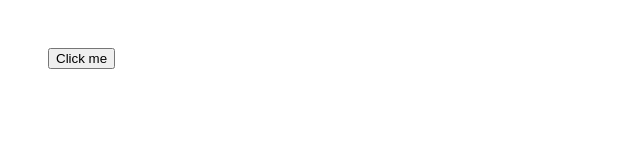
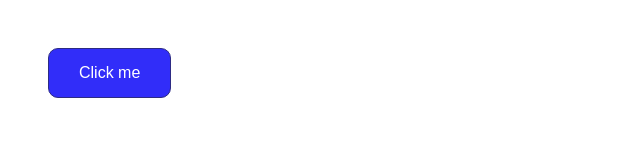
Before and after one commit to farrell-dan/concordia-css-P1, a plain HTML site: page workshop/exercise-10-stretch/index.html in a window 1280 px wide. Shown: the whole page, without its empty margins (0-640 px from the left). Drawn offline with Linux system fonts and the light colour scheme.

Commit message:
Exercise 10 Stretch

```diff
--- a/workshop/exercise-10-stretch/style.css
+++ b/workshop/exercise-10-stretch/style.css
@@ -3,5 +3,27 @@ body {
 }
 
 button {
-  /* Solve me */
+  display: inline-block;
+  padding: 15px 30px;
+  font-size: 16px;
+  background-color: #312df9;
+  transition: background-color 0.5s, transition 0.5s;
+  color: white;
+  border: solid #2d2b84 1px;
+  border-radius: 10px;
+  outline: none;
 }
+
+button:hover{
+  background-color: #2d2b84;
+}
+
+button:focus{
+  background-color: #2d2b84;
+  outline: none;
+
+}
+
+button:active{
+  transform: scale(0.75);
+}
--- a/workshop/exercise-3/style.css
+++ b/workshop/exercise-3/style.css
@@ -1,5 +1,5 @@
 body{
-    font-family: Comic Sans MS;
+    font-family: "Comic Sans MS", sans-serif;
 }
 h1, .subtitle {
     text-align: center;
--- a/workshop/exercise-6/style.css
+++ b/workshop/exercise-6/style.css
@@ -24,7 +24,7 @@ body {
 
 h1,
 h2 {
-  font-family: Comic Sans MS;
+  font-family: "Comic Sans MS", sans-serif;
   text-transform: uppercase;
   text-align: center;
 }
--- a/workshop/exercise-7/style.css
+++ b/workshop/exercise-7/style.css
@@ -24,7 +24,7 @@ body {
 
 h1,
 h2 {
-  font-family: Comic Sans MS;
+  font-family: "Comic Sans MS", sans-serif;
 }
 
 h1 {
--- a/workshop/exercise-9/style.css
+++ b/workshop/exercise-9/style.css
@@ -25,6 +25,4 @@ img {
   position: fixed;
   right: 0;
   bottom: 0;
-
-
 }
```
